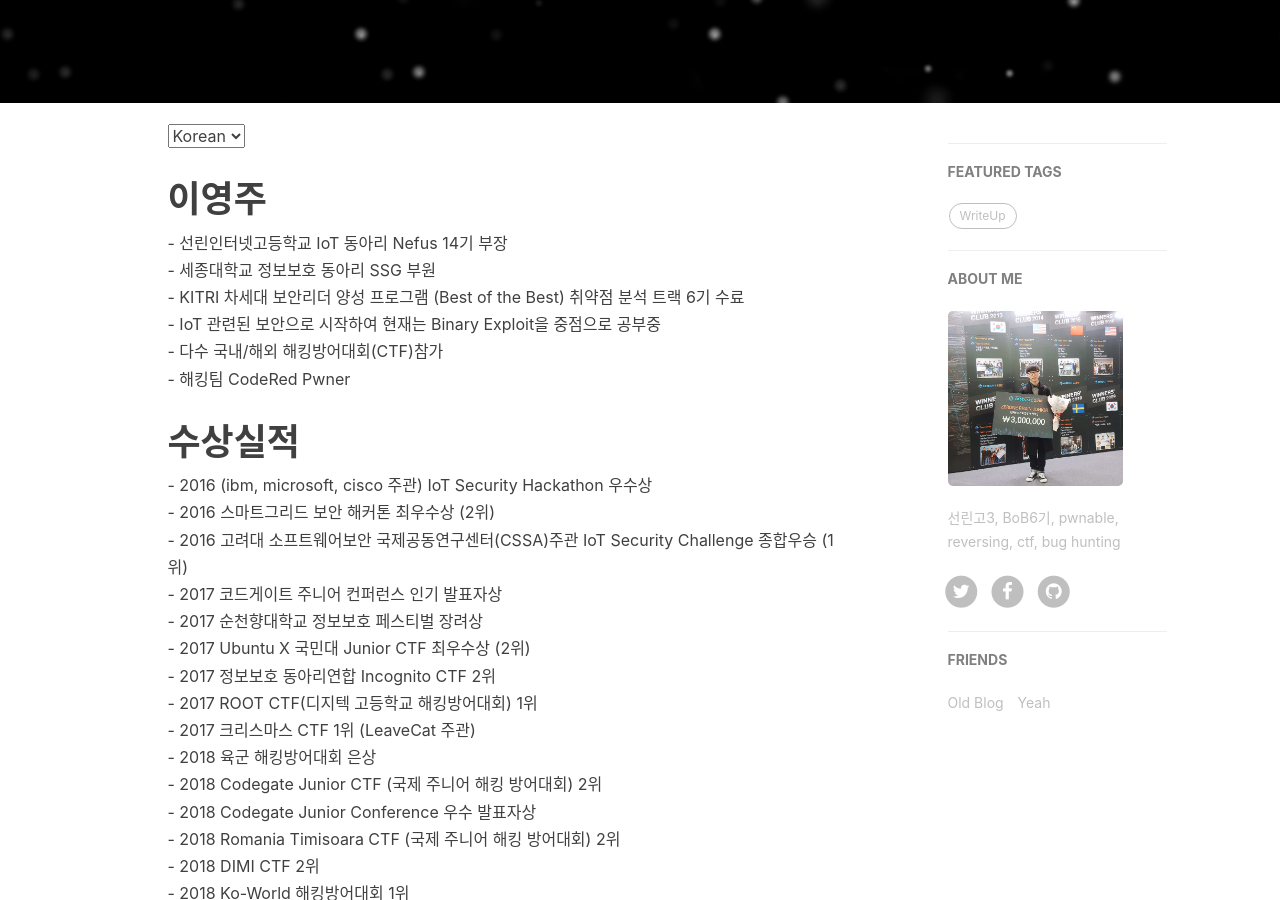
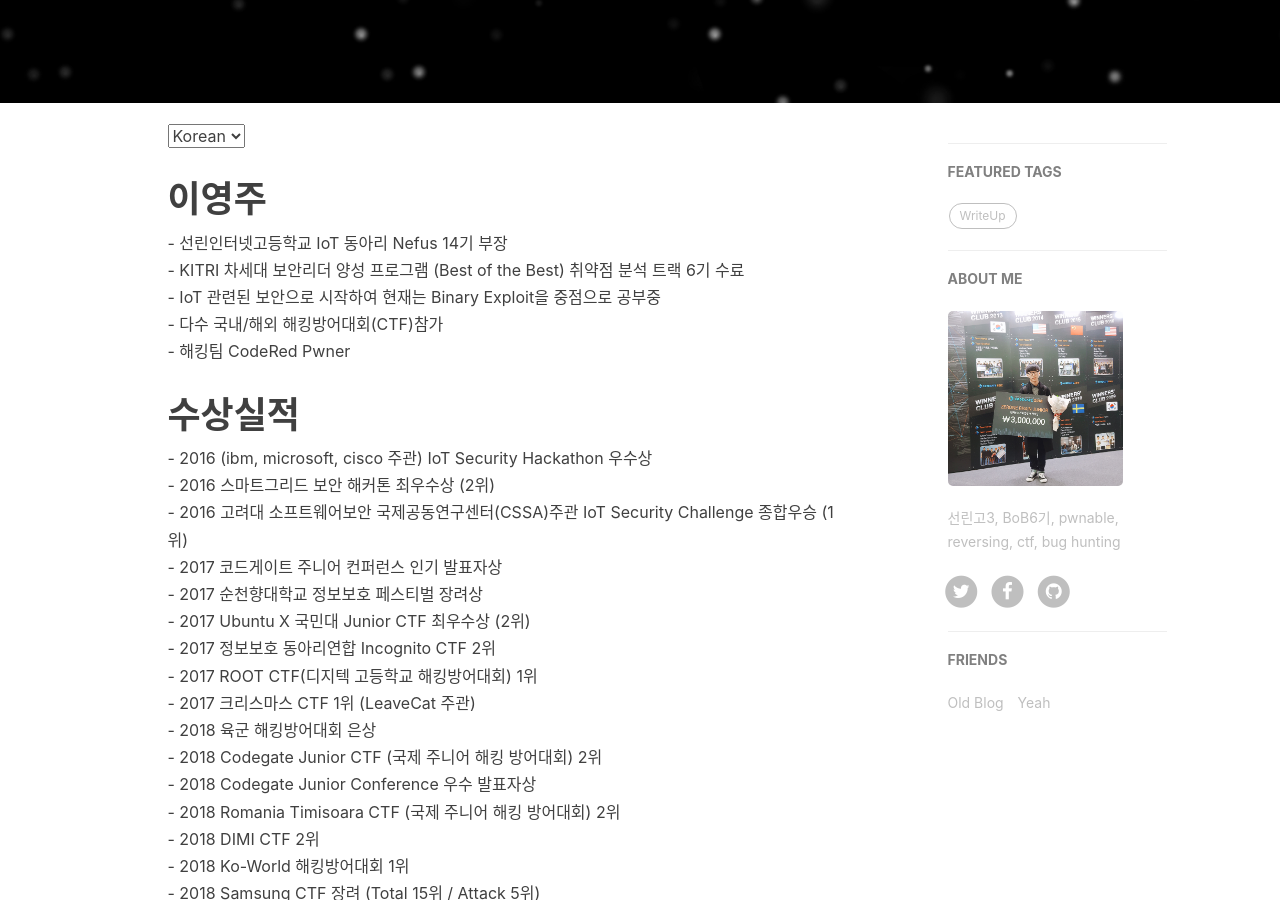
Before and after one commit to LYoungJoo/lyoungjoo.github.io, a Jekyll site: the page built from about.html, in a window 1280 px wide and 900 px high, scrolled down 315 px. Built offline with Jekyll 4.4.1, drawn with Linux system fonts in a browser that asks for light colours; nearby versions of some CDN libraries; comment, search, counter and statistics services are not loaded.

Commit message:
Update about.html

```diff
--- a/about.html
+++ b/about.html
@@ -16,7 +16,6 @@
 
 <h1>이영주</h1>
 - 선린인터넷고등학교 IoT 동아리 Nefus 14기 부장<br>
-- 세종대학교 정보보호 동아리 SSG 부원<br>
 - KITRI 차세대 보안리더 양성 프로그램 (Best of the Best) 취약점 분석 트랙 6기 수료<br>
 - IoT 관련된 보안으로 시작하여 현재는 Binary Exploit을 중점으로 공부중<br>
 - 다수 국내/해외 해킹방어대회(CTF)참가 <br>
@@ -78,7 +77,6 @@
 - Hacking team "CodeRed" pwner <br>
 - KITRI "Best of the Best" 6th vulnerability analysis track <br>
 (next-generation security leader training program) <br>
-- Sejong university security club "SSG" member<br>
 - SunrinInternet highschool IoT club "NEFUS" 14th captain<br>
 - Participated in many Korean/international hacking contest <br>
 
```
